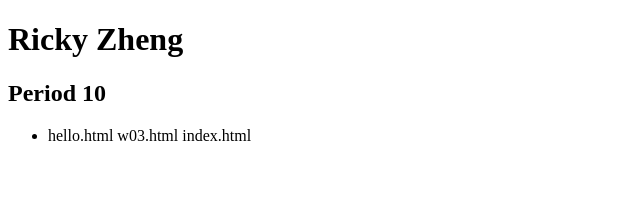
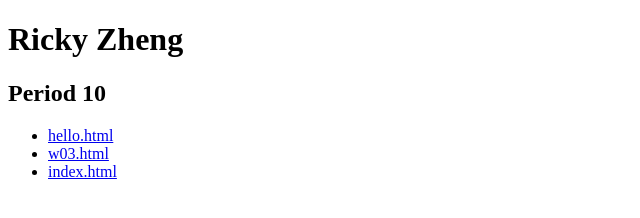
Before and after one commit to stuycs-gh-classrooms/10-web-rzheng287, a plain HTML site: page index.html in a window 1280 px wide. Shown: the whole page, without its empty margins (0-640 px from the left). Drawn offline with Linux system fonts and the light colour scheme.

Commit message:
updated the list so it actually lists the links

```diff
--- a/index.html
+++ b/index.html
@@ -18,9 +18,12 @@
     <p>
       <ul>
       <li>
-        <a herf="https://homer.stuy.edu/~rzheng60/hello.html"> hello.html </a>
-        <a herf="https://homer.stuy.edu/~rzheng60/w03.html"> w03.html </a>
-      <a herf="https://homer.stuy.edu/~rzheng60/index.html"> index.html</a>
+        <a href="https://homer.stuy.edu/~rzheng60/hello.html"> hello.html </a> </li>
+
+      <li>  <a href="https://homer.stuy.edu/~rzheng60/w03.html"> w03.html </a> </li>
+
+    <li>  <a href="https://homer.stuy.edu/~rzheng60/index.html"> index.html</a>
+
       </li>
         <ul>
     </p>
```
